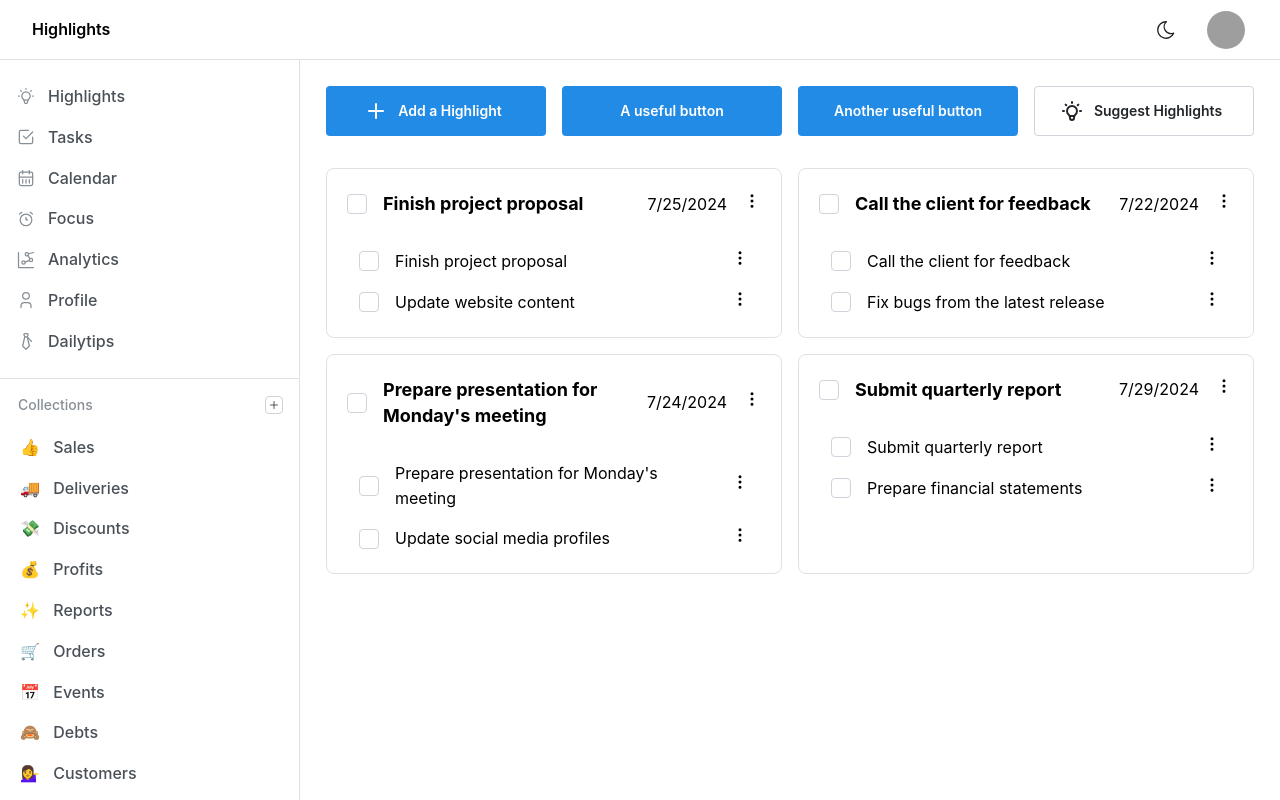
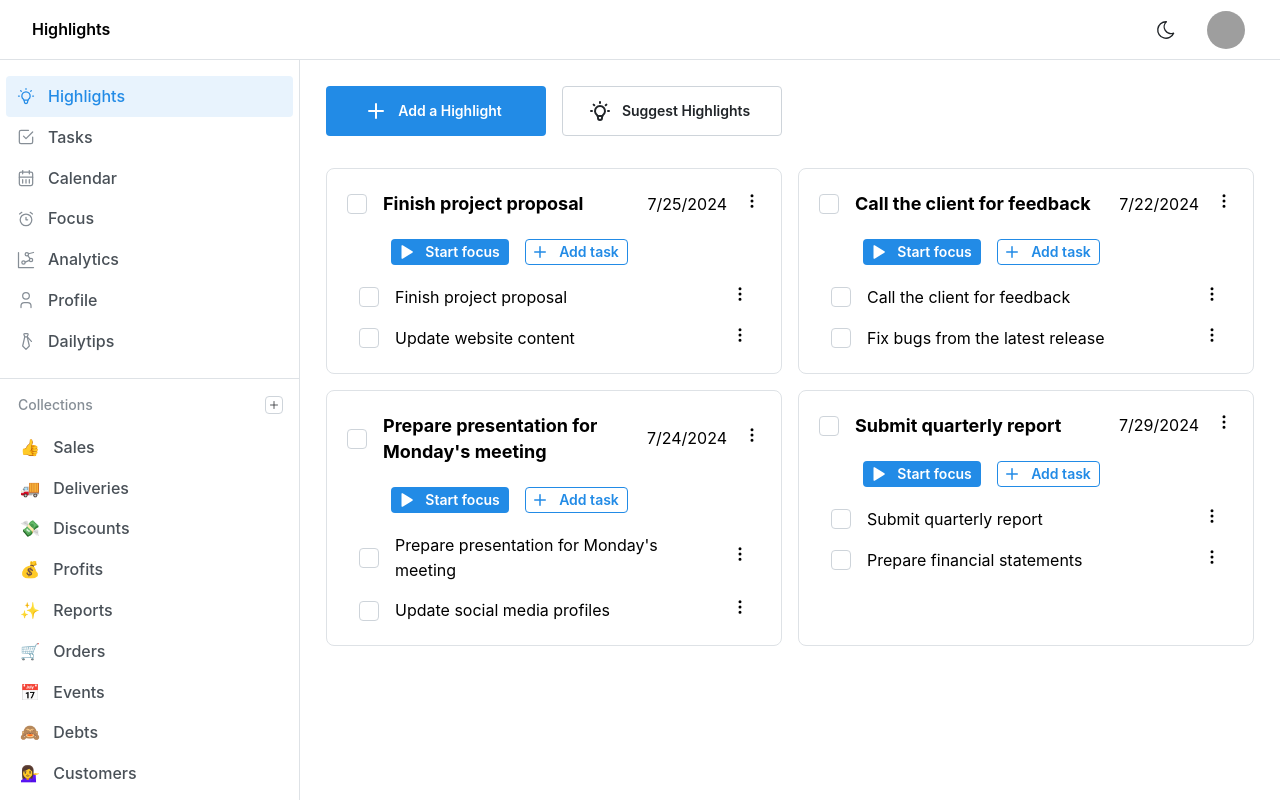
Before and after one commit to nipunayf/highlights, a Next.js app in the folder src/website/highlights/: page /highlights in a window 1280 px wide. Built offline with nearby package versions, Linux system fonts and the light colour scheme; grey boxes are pictures that could not be loaded; what @azure/msal-react would draw is missing.

Commit message:
Implement add, remove task from highlight, and navigating to focus page

```diff
--- a/src/website/highlights/src/components/Navbar/Navbar.tsx
+++ b/src/website/highlights/src/components/Navbar/Navbar.tsx
@@ -7,10 +7,11 @@ import {
     rem,
     Space,
 } from '@mantine/core';
-import { IconBulb, IconUser, IconCheckbox, IconPlus, IconChartDots2, IconCalendarMonth , IconBellRinging,IconTie,IconAlarm} from '@tabler/icons-react';
+import { IconBulb, IconUser, IconCheckbox, IconPlus, IconChartDots2, IconCalendarMonth, IconTie, IconAlarm } from '@tabler/icons-react';
 import classes from './Navbar.module.css';
 import Link from 'next/link';
-import { useState } from 'react';
+import { useEffect, useState } from 'react';
+import { useRouter } from 'next/router';
 
 const links = [
     { icon: IconBulb, label: 'Highlights', path: '/highlights' },
@@ -21,7 +22,6 @@ const links = [
     { icon: IconUser, label: 'Profile', path: '/profile' },
     { icon: IconTie, label: 'Dailytips', path: '/dailytips' },
     // { icon: IconBellRinging, label: 'Notification', path: '/notification' },
-
 ];
 
 const collections = [
@@ -37,7 +37,16 @@ const collections = [
 ];
 
 export default function Navbar() {
-    const [active, setActive] = useState('Billing');
+    const router = useRouter();
+    const [active, setActive] = useState('Highlights');
+
+    useEffect(() => {
+        const currentPath = router.pathname;
+        const currentSection = links.find(item => item.path === currentPath);
+        if (currentSection) {
+            setActive(currentSection.label);
+        }
+    }, [router.pathname]);
 
     const mainLinks = links.map((link) => (
         <UnstyledButton
--- a/src/website/highlights/src/features/highlights/components/HighlightActionsMenu.tsx
+++ b/src/website/highlights/src/features/highlights/components/HighlightActionsMenu.tsx
@@ -28,9 +28,7 @@ export function HighlightActionsMenu({ highlight, onModifyHighlight }: Highlight
 
             <Menu.Dropdown>
                 <Menu.Item onClick={() => onModifyHighlight(highlight)}>Modify</Menu.Item>
-                <Menu.Item>Add Task</Menu.Item>
                 <Menu.Item onClick={() => handleRemove(highlight.id)}>Remove</Menu.Item>
-                <Menu.Item>Start Focus</Menu.Item>
             </Menu.Dropdown>
         </Menu>
     );
--- a/src/website/highlights/src/features/highlights/components/TaskActionsMenu.tsx
+++ b/src/website/highlights/src/features/highlights/components/TaskActionsMenu.tsx
@@ -1,13 +1,19 @@
 import React from 'react';
 import { Menu, UnstyledButton } from '@mantine/core';
 import { IconDotsVertical } from '@tabler/icons-react';
-import { useAppDispatch } from '@/hooks';
+import { useRouter } from 'next/router';
 
-export function TaskActionsMenu({ id }: { id: string }) {
+export function TaskActionsMenu({ id, onTaskRemove }: { id: string, onTaskRemove: (id: string) => void }) {
 
-    const dispatch = useAppDispatch();
+    const router = useRouter();
 
-    const handleRemove = (id: string) => {
+    const handleStartFocus = (taskId: string) => {
+        router.push({
+            pathname: '/focus',
+            query: {
+                task: taskId,
+            },
+        });
     }
 
     return (
@@ -20,8 +26,8 @@ export function TaskActionsMenu({ id }: { id: string }) {
 
             <Menu.Dropdown>
                 <Menu.Item>Modify</Menu.Item>
-                <Menu.Item onClick={() => handleRemove(id)}>Remove</Menu.Item>
-                <Menu.Item>Start Focus</Menu.Item>
+                <Menu.Item onClick={() => onTaskRemove(id)}>Remove</Menu.Item>
+                <Menu.Item onClick={() => handleStartFocus(id)}>Start Focus</Menu.Item>
             </Menu.Dropdown>
         </Menu>
     );
--- a/src/website/highlights/src/features/highlights/highlightsSlice.ts
+++ b/src/website/highlights/src/features/highlights/highlightsSlice.ts
@@ -25,10 +25,30 @@ export const highlightsSlice = createSlice({
         highlightAdded: highlightsAdapter.addOne,
         highlightRemoved: highlightsAdapter.removeOne,
         highlightUpdated: highlightsAdapter.upsertOne,
+        taskAddedToHighlight: (state, action) => {
+            const { highlightId, taskId } = action.payload;
+            const highlight = state.entities[highlightId];
+            if (highlight && !highlight.taskIds.includes(taskId)) {
+                highlight.taskIds.push(taskId);
+            }
+        },
+        taskRemovedFromHighlight: (state, action) => {
+            const { highlightId, taskId } = action.payload;
+            const highlight = state.entities[highlightId];
+            if (highlight) {
+                highlight.taskIds = highlight.taskIds.filter(id => id !== taskId);
+            }
+        }
     }
 })
 
-export const { highlightAdded, highlightRemoved, highlightUpdated } = highlightsSlice.actions;
+export const {
+    highlightAdded,
+    highlightRemoved,
+    highlightUpdated,
+    taskAddedToHighlight,
+    taskRemovedFromHighlight
+} = highlightsSlice.actions;
 
 export default highlightsSlice.reducer;
 
--- a/src/website/highlights/src/pages/highlights/index.tsx
+++ b/src/website/highlights/src/pages/highlights/index.tsx
@@ -1,13 +1,14 @@
 import React, { ReactNode, useState } from 'react';
-import { Box, Button, Checkbox, Flex, Grid, Group, Modal, Paper, Space, Stack, Text, Title } from '@mantine/core';
+import { Box, Button, Center, Checkbox, Flex, Grid, Group, Modal, Paper, Select, Space, Stack, Text, Title } from '@mantine/core';
 import PageLayout from "@/components/PageLayout";
-import { IconBulb, IconPlus } from '@tabler/icons-react';
+import { IconBulb, IconPlayerPlayFilled, IconPlus } from '@tabler/icons-react';
 import { useDisclosure } from '@mantine/hooks';
 import { useAppDispatch, useAppSelector } from '@/hooks';
-import { highlightAdded, highlightUpdated, selectHighlightById, selectHighlightIds } from '@/features/highlights/highlightsSlice';
+import { highlightAdded, highlightUpdated, selectHighlightById, selectHighlightIds, taskAddedToHighlight, taskRemovedFromHighlight } from '@/features/highlights/highlightsSlice';
 import { selectTaskById } from '@/features/tasks/tasksSlice';
 import { HighlightForm, HighlightActionsMenu, TaskActionsMenu, } from '@/features/highlights/components';
 import { Highlight } from '@/models/Highlight';
+import { useRouter } from 'next/router';
 
 interface PopupProps {
     title: string;
@@ -33,13 +34,17 @@ function Popup({ title, opened, onClose, children }: PopupProps) {
     );
 }
 
-let TasksExcerpt = ({ taskId }: { taskId: string }) => {
+let TasksExcerpt = ({ taskId, onTaskRemove }: { taskId: string, onTaskRemove: (id: string) => void }) => {
+
     const task = useAppSelector(state => selectTaskById(state, taskId))
+
+    if (!task) return null;
+
     return (
         <Group wrap={'nowrap'}>
             <Checkbox key={task.id}></Checkbox>
             <Box style={{ flexGrow: 1 }}>{task.title}</Box>
-            <TaskActionsMenu id={task.id} />
+            <TaskActionsMenu id={task.id} onTaskRemove={onTaskRemove} />
         </Group>
     );
 }
@@ -47,11 +52,29 @@ let TasksExcerpt = ({ taskId }: { taskId: string }) => {
 interface HighlightExcerptProps {
     highlightId: string;
     onModifyHighlight: (highlight: Highlight) => void;
+    onAddTask: (highlight: Highlight) => void;
 }
 
-let HighlightExcerpt = ({ highlightId, onModifyHighlight }: HighlightExcerptProps) => {
+let HighlightExcerpt = ({ highlightId, onModifyHighlight, onAddTask }: HighlightExcerptProps) => {
+
+    const router = useRouter();
+    const dispatch = useAppDispatch();
     const highlight = useAppSelector(state => selectHighlightById(state, highlightId));
+
     if (!highlight) return null;
+
+    const handleStartFocus = (highlightId: string) => {
+        router.push({
+            pathname: '/focus',
+            query: {
+                highlight: highlightId,
+            },
+        });
+    }
+
+    const handleOnTaskRemove = (taskId: string) => {
+        dispatch(taskRemovedFromHighlight({ highlightId: highlight.id, taskId }));
+    }
 
     return (
         <Grid.Col span={6} key={highlight.id}>
@@ -62,12 +85,48 @@ let HighlightExcerpt = ({ highlightId, onModifyHighlight }: HighlightExcerptProp
                     {new Date(highlight.date).toLocaleDateString()}
                     <HighlightActionsMenu highlight={highlight} onModifyHighlight={onModifyHighlight} />
                 </Flex>
-                <Space h={'lg'} />
-                <Stack mx={'lg'} px={'sm'} pb={'sm'} gap={'xm'}>
-                    {highlight.taskIds?.map((taskId) => (
-                        <TasksExcerpt key={taskId} taskId={taskId} />
-                    ))}
-                </Stack>
+                <Box mx={'lg'} px={'sm'} pb={'sm'}>
+                    {highlight.taskIds.length > 0 ? (
+                        <>
+                            <Space h={'xs'} />
+                            <Group pl={'xl'}>
+                                <Button
+                                    leftSection={<IconPlayerPlayFilled size={18} />}
+                                    size={'compact-sm'}
+                                    onClick={() => handleStartFocus(highlight.id)}
+                                >
+                                    Start focus
+                                </Button>
+                                <Button
+                                    leftSection={<IconPlus size={18} />}
+                                    variant={'outline'}
+                                    size={'compact-sm'}
+                                    onClick={() => onAddTask(highlight)}
+                                >
+                                    Add task
+                                </Button>
+                            </Group>
+                            <Space h={'lg'} />
+                            <Stack gap={'xm'}>
+                                {highlight.taskIds.map((taskId) => (
+                                    <TasksExcerpt key={taskId} taskId={taskId} onTaskRemove={handleOnTaskRemove} />
+                                ))}
+                            </Stack>
+                        </>
+                    ) : (
+                        <>
+                            <Space h={'md'} />
+                            <Center>
+                                <Button
+                                    variant={'outline'}
+                                    onClick={() => onAddTask(highlight)}
+                                >
+                                    Add task
+                                </Button>
+                            </Center>
+                        </>
+                    )}
+                </Box>
             </Paper>
         </Grid.Col >
     );
@@ -79,27 +138,28 @@ export default function Highlights() {
 
     const [addPopupOpened, { open: openAddPopup, close: closeAddPopup }] = useDisclosure(false);
     const [updatePopupOpened, { open: openUpdatePopup, close: closeUpdatePopup }] = useDisclosure(false);
+    const [addTaskPopupOpened, { open: openAddTaskPopup, close: closeAddTaskPopup }] = useDisclosure(false);
 
     const [modifyingItem, setModifyingItem] = useState<Highlight | undefined>(undefined);
+    const [addingTask, setAddingTask] = useState<Highlight | undefined>(undefined);
 
     const handleModifyHighlight = (highlight: Highlight) => {
         setModifyingItem(highlight);
     }
 
     const handleOnAddHighlight = (values: any) => {
-        console.log('values', values);
         values = {
             ...values,
             id: `highlight${orderedHighlightIds.length + 1}`,
             date: values.date.toISOString(),
-            created: new Date().toISOString()
+            created: new Date().toISOString(),
+            taskIds: [],
         };
         dispatch(highlightAdded(values));
         closeAddPopup();
     }
 
     const handleOnModifyHighlight = (values: any) => {
-        console.log('values', values);
         values = {
             ...values,
             date: values.date.toISOString(),
@@ -108,22 +168,24 @@ export default function Highlights() {
         modifyingItem && setModifyingItem(undefined);
     }
 
+    const handleAddTask = (highlight: Highlight) => {
+        setAddingTask(highlight);
+        openAddTaskPopup();
+    }
+
+    const handleOnAddTask = (taskId: string) => {
+        if (addingTask) {
+            dispatch(taskAddedToHighlight({ highlightId: addingTask.id, taskId }));
+        }
+        closeAddTaskPopup();
+    }
+
     return (
         <>
             <Grid align={'stretch'}>
                 <Grid.Col span={3}>
                     <Button style={{ height: 50 }} leftSection={<IconPlus />} fullWidth onClick={openAddPopup}>
                         Add a Highlight
-                    </Button>
-                </Grid.Col>
-                <Grid.Col span={3}>
-                    <Button style={{ height: 50 }} fullWidth>
-                        A useful button
-                    </Button>
-                </Grid.Col>
-                <Grid.Col span={3}>
-                    <Button style={{ height: 50 }} fullWidth>
-                        Another useful button
                     </Button>
                 </Grid.Col>
                 <Grid.Col span={3}>
@@ -139,6 +201,7 @@ export default function Highlights() {
                         key={highlightId}
                         highlightId={highlightId}
                         onModifyHighlight={handleModifyHighlight}
+                        onAddTask={handleAddTask}
                     />
                 ))}
             </Grid>
@@ -151,6 +214,21 @@ export default function Highlights() {
                 <HighlightForm onSubmit={handleOnModifyHighlight} onCancel={() => setModifyingItem(undefined)} initialValue={modifyingItem} />
             </Popup>
 
+            <Popup title={'Add a Task'} opened={addTaskPopupOpened} onClose={closeAddTaskPopup}>
+                <Select
+                    label="Task list"
+                    data={['Default', 'Microsoft To Do', 'Google Tasks', 'Shopping']}
+                    defaultValue={'Shopping'}
+                />
+                <Space h={'md'} />
+                <Box>
+                    list of tasks to choose from
+                </Box>
+                <Space h={'md'} />
+                <Group justify={'flex-end'}>
+                    <Button onClick={() => handleOnAddTask('task8')}>Add Task</Button>
+                </Group>
+            </Popup>
         </>
     );
 }
```
